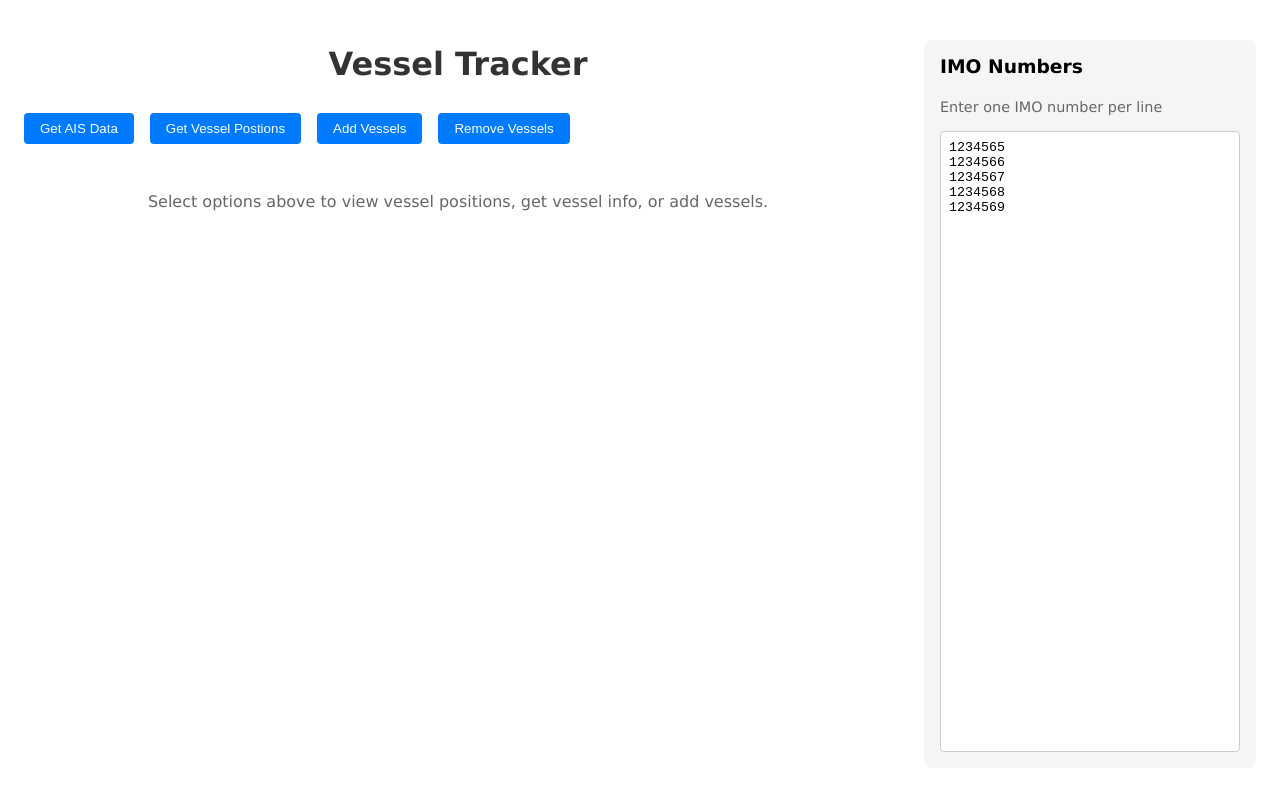
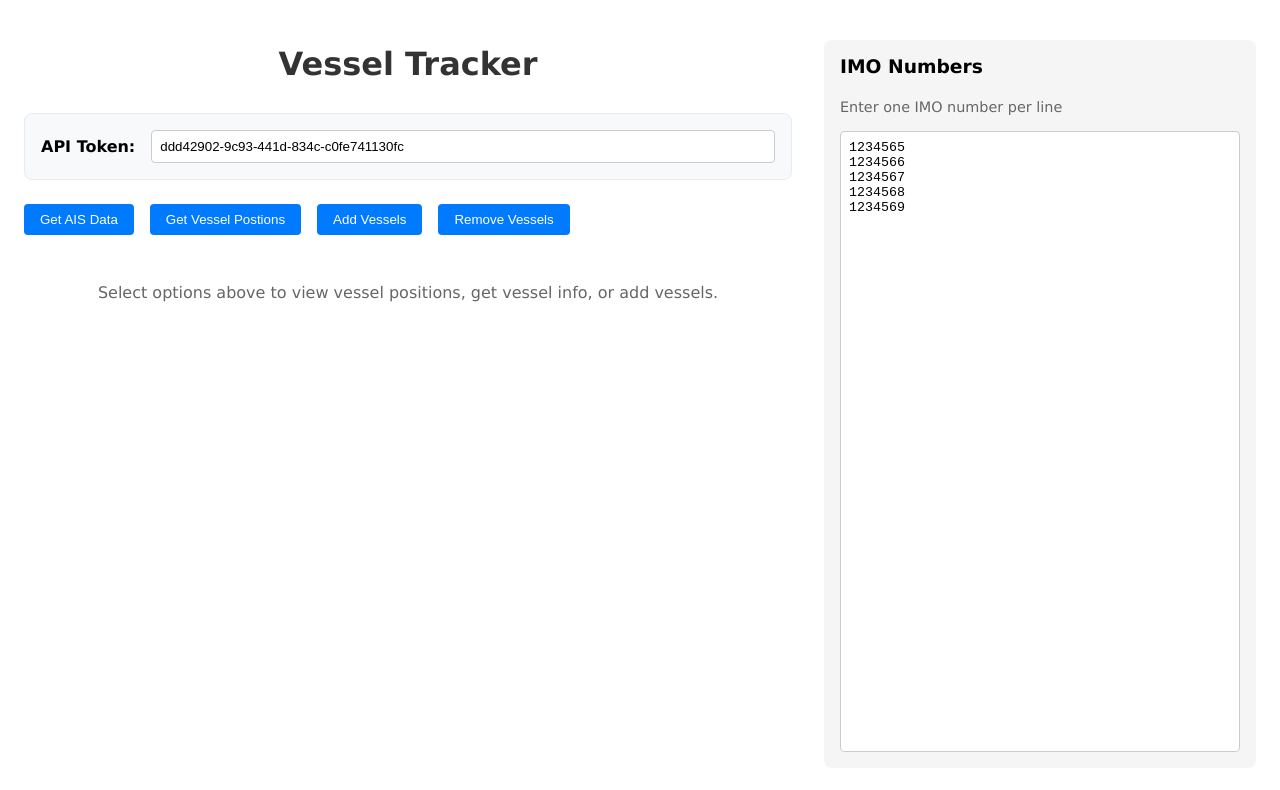
Before and after one commit to JoeBee/VesselTracker, an Angular app: page / in a window 1280 px wide. Shown: the top 790 px of the page. Built offline with nearby package versions, Linux system fonts and the light colour scheme.

Commit message:
token  box

```diff
--- a/src/app/app.component.html
+++ b/src/app/app.component.html
@@ -1,6 +1,10 @@
 <div class="container">
   <div class="main-content">
     <h1>Vessel Tracker</h1>
+    <div class="token-input-container">
+      <label for="apiToken">API Token:</label>
+      <input type="text" id="apiToken" name="apiToken" class="token-input" [(ngModel)]="apiToken">
+    </div>
 
     <div class="refresh-container">
       <!-- https://api.vesseltracker.com/api/v1/api-docs/index.html#/AISData/post_AISData -->
--- a/src/app/app.component.scss
+++ b/src/app/app.component.scss
@@ -2,7 +2,7 @@
     display: flex;
     gap: 2rem;
     padding: 1rem;
-    max-width: 1400px;
+    max-width: 1600px;
     margin: 0 auto;
     min-height: calc(100vh - 2rem);
     /* Set minimum height to viewport height minus padding */
@@ -15,8 +15,31 @@
     flex-direction: column;
 }
 
+.token-input-container {
+    margin-bottom: 1.5rem;
+    padding: 1rem;
+    background-color: #f8f9fa;
+    border: 1px solid #e9ecef;
+    border-radius: 8px;
+    display: flex;
+    align-items: center;
+    gap: 0.5rem;
+
+    label {
+        font-weight: bold;
+        margin-right: 0.5rem;
+    }
+
+    .token-input {
+        flex-grow: 1;
+        padding: 0.5rem;
+        border: 1px solid #ccc;
+        border-radius: 4px;
+    }
+}
+
 .imo-input-section {
-    width: 300px;
+    width: 400px;
     padding: 1rem;
     background-color: #f5f5f5;
     border-radius: 8px;
--- a/src/app/app.component.ts
+++ b/src/app/app.component.ts
@@ -16,6 +16,7 @@ import { map, catchError } from 'rxjs/operators'; // Import map and catchError
 })
 export class AppComponent implements OnInit {
   title = 'vessel-tracker';
+  apiToken: string = 'ddd42902-9c93-441d-834c-c0fe741130fc'; // Add apiToken property
   rtnAisData: any[] = [];
   vesselPositions: VesselInfo[] = [];
   addVesselResult: any = null;
@@ -88,6 +89,7 @@ export class AppComponent implements OnInit {
   // AISData - Returns vessel information by given IMO or MMSI list
   // https://api.vesseltracker.com/api/v1/api-docs/index.html#/AISData/post_AISData
   getAisData() {
+    this.vesselTrackerService.setToken(this.apiToken); // Set token before API call
     this.activeSection = 'aisData';
     this.vesselPositions = [];
     this.addVesselResult = null;
@@ -141,6 +143,7 @@ export class AppComponent implements OnInit {
   // --> /vessels/userlist/latestpositions - Retrieve the latest positions for the user's vessels
   // https://api.vesseltracker.com/api/v1/api-docs/index.html#/Uservessels/get_vessels_userlist_latestpositions
   getVesselPositions() {
+    this.vesselTrackerService.setToken(this.apiToken); // Set token before API call
     this.activeSection = 'vesselPositions';
     this.rtnAisData = [];
     this.addVesselResult = null;
@@ -186,6 +189,7 @@ export class AppComponent implements OnInit {
   // /vessels/userlist/add - Add vessels by IMO or MMSI list
   // https://api.vesseltracker.com/api/v1/api-docs/index.html#/Uservessels/post_vessels_userlist_add
   addVessels() {
+    this.vesselTrackerService.setToken(this.apiToken); // Set token before API call
     this.activeSection = 'add';
     this.rtnAisData = [];
     this.vesselPositions = [];
@@ -204,6 +208,8 @@ export class AppComponent implements OnInit {
   // /vessels/userlist/remove?imo={imo} - Remove vessel by IMO
   // https://api.vesseltracker.com/api/v1/api-docs/index.html#/Uservessels/delete_vessels_userlist_remove_imo
   removeVessel() {
+    this.vesselTrackerService.setToken(this.apiToken); // Set token before API call
+
     if (this.imoArray.length === 0) {
       this.error = 'Please enter at least one IMO number in the list to remove.';
       this.activeSection = null; // Ensure no section is active
--- a/src/app/services/vessel-tracker.service.ts
+++ b/src/app/services/vessel-tracker.service.ts
@@ -6,7 +6,7 @@ import { Observable } from 'rxjs';
     providedIn: 'root',
 })
 export class VesselTrackerService {
-    private token = 'ddd42902-9c93-441d-834c-c0fe741130fc';
+    private apiToken: string = '';
 
     // API:
     // https://api.vesseltracker.com/api/v1/api-docs/index.html#/Uservessels/
@@ -19,13 +19,20 @@ export class VesselTrackerService {
     // https://api.vesseltracker.com/api/v1/api-docs/index.html#/Uservessels/get_vessels_userlist_latestpositions
     private apiUrlGetVesselPositions = 'https://api.vesseltracker.com/api/v1/vessels/userlist/latestpositions';
 
-    // AAdd vessels by IMO or MMSI list
+    // Add vessels by IMO or MMSI list
+    // https://api.vesseltracker.com/api/v1/api-docs/index.html#/Uservessels/post_vessels_userlist_add
     private apiUrlAddVessels = 'https://api.vesseltracker.com/api/v1/vessels/userlist/add';
 
-
+    // Deletes a vessel by IMO or MMSI from users's list
+    // https://api.vesseltracker.com/api/v1/api-docs/index.html#/Uservessels/delete_vessels_userlist_remove
     private apiUrlRemoveVessel = 'https://api.vesseltracker.com/api/v1/vessels/userlist/remove';
 
     constructor(private http: HttpClient) { }
+
+    // Method to update the token
+    setToken(token: string): void {
+        this.apiToken = token;
+    }
 
     // -----------------------------
     // Retrieve the latest positions for the user's vessels
@@ -34,7 +41,7 @@ export class VesselTrackerService {
         // Include necessary headers
         const headers = new HttpHeaders({
             'Accept': 'application/json',
-            'Authorization': this.token,            //  Other headers, if needed, e.g., cookies: '...'
+            'Authorization': this.apiToken,
         });
 
         return this.http.get<any>(this.apiUrlGetVesselPositions, { headers });
@@ -46,7 +53,7 @@ export class VesselTrackerService {
     getVesselPositions(imoList: string[]): Observable<any> {
         const headers = new HttpHeaders({
             'Content-Type': 'application/json',
-            'Authorization': this.token
+            'Authorization': this.apiToken
         });
 
         const requestBody = {
@@ -71,7 +78,7 @@ export class VesselTrackerService {
                 method: 'POST',
                 headers: {
                     'Content-Type': 'application/json',
-                    'Authorization': this.token, // Replace with a valid auth token
+                    'Authorization': this.apiToken,
                     // Include other necessary headers from the original request as needed,
                     // except for browser-specific or automatically managed headers (e.g., cookie).
                     'Accept': 'application/json',
@@ -102,7 +109,7 @@ export class VesselTrackerService {
         const url = `${this.apiUrlRemoveVessel}?imo=${imo}`;
         const headers = new HttpHeaders({
             'Accept': 'application/json',
-            'Authorization': this.token,
+            'Authorization': this.apiToken,
             // Cookies are handled by the browser's HttpClient requests automatically if needed
             // and configured correctly, usually no need to manually set 'Cookie' header here.
         });
```
